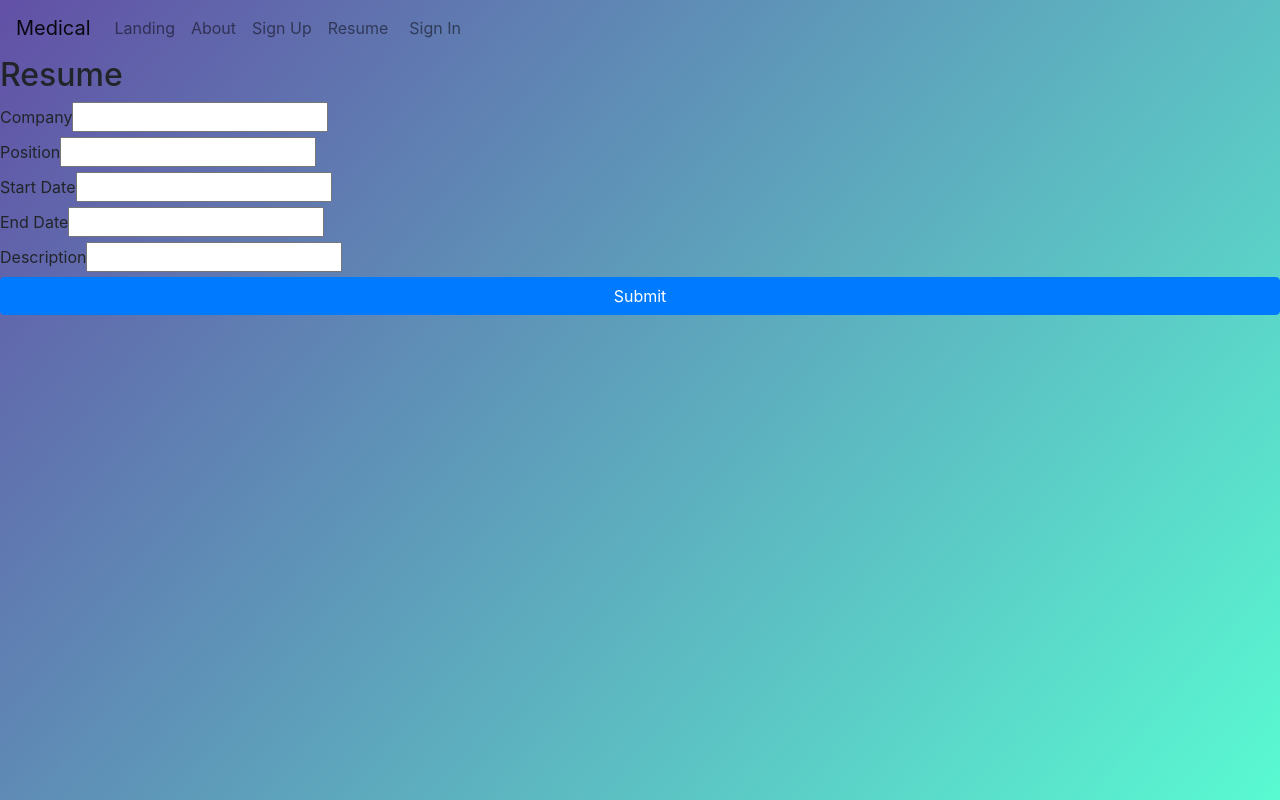
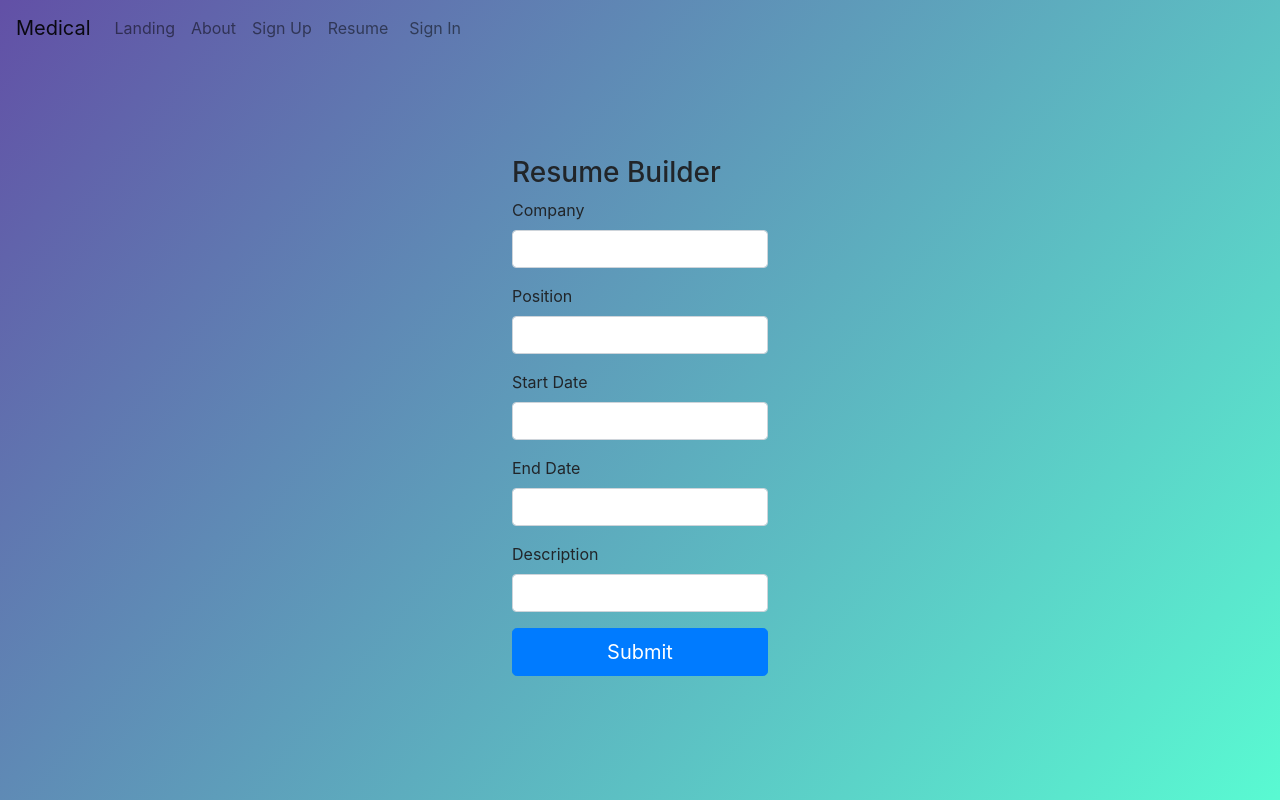
Before and after one commit to theMVPshop/dt04, a React (Create React App) app in the folder mvpjob/: page /resume in a window 1280 px wide. Built offline with nearby package versions, Linux system fonts and the light colour scheme.

Commit message:
styling to resume page

```diff
--- a/mvpjob/src/App.css
+++ b/mvpjob/src/App.css
@@ -57,6 +57,15 @@
 
 .signin {
   text-size-adjust: 25px;
+}
+
+.resume {
+  justify-content: center;
+  margin: auto;
+  padding: 100px 0;
+  height: 100%;
+  width: 20%;
+
 }
 
 .nav-button {
@@ -138,3 +147,28 @@ header,
 
   background-size: cover;
 }
+
+
+@media (min-width: 994px) and (max-width: 1398px) {
+  .Login form{
+      padding: 5px 20px 20px 20px;
+  }
+}
+
+
+@media  (min-width: 400px) and (max-width: 766px)  {
+
+    .Login form {
+      max-width: 400px;
+      height: 500px;;
+      padding: 10px;
+    }
+
+    .Signup {
+      justify-content: center;
+      margin: auto;
+      padding: 0px 0;
+      height: 100%;
+      width: 100%;
+    }
+  }
--- a/mvpjob/src/Components/Login.js
+++ b/mvpjob/src/Components/Login.js
@@ -14,8 +14,12 @@ function Login() {
 
   function handleSubmit(event) {
     event.preventDefault();
+    const payload = { email, password };
+    console.log(payload)
     axios
-      .get("http://localhost:3000/users/login")
+      .get("http://localhost:3000/users/login", {
+        ...payload,
+      })
       .then(function (response) {
         // handle success
         console.log(response);
@@ -47,7 +51,7 @@ function Login() {
                     <Form.Group size="lg" controlId="email">
                       <Form.Label>Email</Form.Label>
                       <Form.Control
-                        autoFocus
+                        autofocus
                         type="email"
                         value={email}
                         onChange={(e) => setEmail(e.target.value)}
--- a/mvpjob/src/Components/Resume.js
+++ b/mvpjob/src/Components/Resume.js
@@ -1,24 +1,34 @@
 import React, { useState } from "react";
+import Form from "react-bootstrap/Form";
+import Button from "react-bootstrap/Button";
 const axios = require("axios");
 
-const Resume = () => {
-  const [resume, setResume] = useState({
-    company: "",
-    position: "",
-    startDate: "",
-    endDate: "",
-    description: "",
-  });
+const Resume = (props) => {
 
-  const textChange = (e) =>
-    setResume({ ...resume, [e.target.name]: e.target.value });
+  const [company,setCompany] = useState("")
+  const [position,setPosition] = useState("")
+  const [startDate,setStartDate] = useState("")
+  const [endDate,setEndDate] = useState("")
+  const [description,setDesctiption] = useState("")
+
+  // const [resume, setResume] = useState({
+  //   company: "",
+  //   position: "",
+  //   startDate: "",
+  //   endDate: "",
+  //   description: "",
+  // });
+
+
+
+  // const textChange = (e) =>
+  //   setResume({ ...resume, [e.target.name]: e.target.value });
 
   const handleSubmit = (e) => {
     e.preventDefault();
-    const payload = { ...resume };
+    const payload = { company, position, startDate, endDate, description };
     console.log(payload);
-    axios
-      .post("http://localhost:3000/experience", {
+    axios.post("http://localhost:3000/experience", {
         ...payload,
       })
       .then(function (response) {
@@ -31,7 +41,83 @@ const Resume = () => {
 
   return (
     <div>
-      <form onSubmit={handleSubmit}>
+      <div className = "resume">
+      <Form onSubmit={handleSubmit}>
+        <h3>
+          Resume Builder
+        </h3>
+        <div className= "resume-form">
+        <Form.Group size="lg" controlId="company">
+              <Form.Label>Company</Form.Label>
+              <Form.Control
+                autonFocus
+                type="company"
+                value={company}
+                onChange={(e) => setCompany(e.target.value)}
+                required
+              ></Form.Control>
+            </Form.Group>
+
+            <Form.Group size="lg" controlId="position">
+              <Form.Label>Position</Form.Label>
+              <Form.Control
+                autonFocus
+                type="position"
+                value={position}
+                onChange={(e) => setPosition(e.target.value)}
+                required
+              ></Form.Control>
+            </Form.Group>
+
+            <Form.Group size="lg" controlId="startDate">
+              <Form.Label>Start Date</Form.Label>
+              <Form.Control
+                autonFocus
+                type="startDate"
+                value={startDate}
+                onChange={(e) => setStartDate(e.target.value)}
+                required
+              ></Form.Control>
+            </Form.Group>
+
+            <Form.Group size="lg" controlId="endDate">
+              <Form.Label>End Date</Form.Label>
+              <Form.Control
+                autonFocus
+                type="endDate"
+                value={endDate}
+                onChange={(e) => setEndDate(e.target.value)}
+                required
+              ></Form.Control>
+            </Form.Group>
+
+            <Form.Group size="lg" controlId="description">
+              <Form.Label>Description</Form.Label>
+              <Form.Control
+                autonFocus
+                type="description"
+                value={description}
+                onChange={(e) => setDesctiption(e.target.value)}
+                required
+              ></Form.Control>
+            </Form.Group>
+            </div>
+            <Button block size="lg" type="submit">
+            Submit
+          </Button>
+      </Form>
+          </div>
+      </div>
+
+
+  );
+};
+
+export default Resume;
+
+
+
+/* <form onSubmit={handleSubmit}>
         <h2>Resume</h2>
         <label htmlFor="company">Company</label>
         <input
@@ -63,7 +149,7 @@ const Resume = () => {
         />
         <div class="startDateError"></div>
 
-        <label htmlFor="endDate">End Date</label>
+        <label htmlFor="description">End Date</label>
         <input
           type="text"
           name="endDate"
@@ -88,9 +174,4 @@ const Resume = () => {
           value="Submit"
           className="btn btn-primary btn-block"
         />
-      </form>
-    </div>
-  );
-};
-
-export default Resume;
+      </form> */
--- a/mvpjob/src/Components/SignUp.js
+++ b/mvpjob/src/Components/SignUp.js
@@ -4,26 +4,31 @@ import Button from "react-bootstrap/Button";
 const axios = require("axios");
 
 const SignUp = (props) => {
-  const [user, setUser] = useState({
-    email: "",
-    password: "",
-    firstName: "",
-    lastName: "",
-    phoneNumber: "",
-    zipcode: "",
-    city: "",
-    state: "",
-  });
 
-  const textChange = (e) =>
-    setUser({ ...user, [e.target.name]: e.target.value });
+  const [email, setEmail] = useState("")
+  const [password, setPassword] = useState("")
+  const [firstName, setFirstName] = useState("")
+  const [lastName, setLastName] = useState("")
+  const [phoneNumber, setPhoneNumber] = useState("")
+  const [zipcode, setZipcode] = useState("")
+  const [city, setCity] = useState("")
+  const [state, setState] = useState("")
+
 
   const handleSubmit = (e) => {
     e.preventDefault();
-    const payload = { ...user };
+    const payload = { email, password, firstName, lastName, phoneNumber, zipcode, city, state };
     console.log(payload);
     axios.post("http://localhost:3000/users/signup", {
       ...payload,
+    })
+    .then(function (response) {
+      // handle success
+      console.log(response);
+    })
+    .catch(function (error) {
+      // handle error
+      console.log(error);
     });
   };
 
@@ -36,10 +41,10 @@ const SignUp = (props) => {
             <Form.Group size="lg" controlId="email">
               <Form.Label>Email</Form.Label>
               <Form.Control
-                autonFocus
+                // autoonFocus
                 type="email"
-                // value={user.email}
-                onChange={textChange}
+                value={email}
+                onChange={(e) => setEmail(e.target.value)}
                 required
               ></Form.Control>
             </Form.Group>
@@ -47,9 +52,10 @@ const SignUp = (props) => {
             <Form.Group size="lg" controlId="password">
               <Form.Label>Password</Form.Label>
               <Form.Control
+
                 type="password"
-                // value={user.password}
-                onChange={textChange}
+                value={password}
+                onChange={(e) => setPassword(e.target.value)}
                 required
               ></Form.Control>
             </Form.Group>
@@ -57,54 +63,60 @@ const SignUp = (props) => {
             <Form.Group size="lg" controlId="firstName">
               <Form.Label>First Name</Form.Label>
               <Form.Control
+
                 type="firstName"
-                // value={user.firstName}
-                onChange={textChange}
+                value={firstName}
+                onChange={(e) => setFirstName(e.target.value)}
                 required
               ></Form.Control>
             </Form.Group>
             <Form.Group size="lg" controlId="lastName">
               <Form.Label>Last Name</Form.Label>
               <Form.Control
+
                 type="lastName"
-                // value={user.lastName}
-                onChange={textChange}
+                value={lastName}
+                onChange={(e) => setLastName(e.target.value)}
                 required
               ></Form.Control>
             </Form.Group>
             <Form.Group size="lg" controlId="phoneNumber">
               <Form.Label>Phone Number</Form.Label>
               <Form.Control
+
                 type="phoneNumber"
-                // value={user.phoneNumber}
-                onChange={textChange}
+                value={phoneNumber}
+                onChange={(e) => setPhoneNumber(e.target.value)}
                 required
               ></Form.Control>
             </Form.Group>
-            <Form.Group size="lg" controlId="zipCode">
+            <Form.Group size="lg" controlId="zipcode">
               <Form.Label>Zip Code</Form.Label>
               <Form.Control
-                type="zipCode"
-                // value={user.zipCode}
-                onChange={textChange}
+
+                type="zipcode"
+                value={zipcode}
+                onChange={(e) => setZipcode(e.target.value)}
                 required
               ></Form.Control>
             </Form.Group>
-            <Form.Group size="lg" controlId="City">
+            <Form.Group size="lg" controlId="city">
               <Form.Label>City</Form.Label>
               <Form.Control
-                type="City"
-                // value={user.city}
-                onChange={textChange}
+
+                type="city"
+                value={city}
+                onChange={(e) => setCity(e.target.value)}
                 required
               ></Form.Control>
             </Form.Group>
             <Form.Group size="lg" controlId="State">
               <Form.Label>State</Form.Label>
               <Form.Control
+
                 type="State"
-                // value={user.state}
-                onChange={textChange}
+                value={state}
+                onChange={(e) => setState(e.target.value)}
                 required
               ></Form.Control>
             </Form.Group>
```
